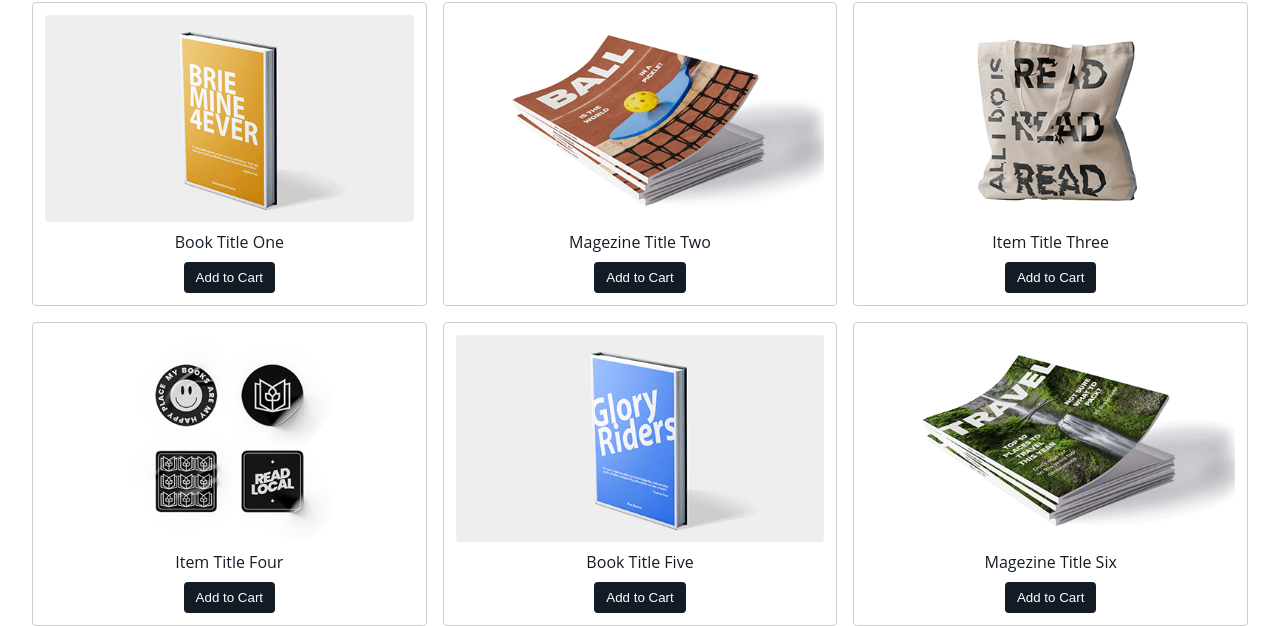
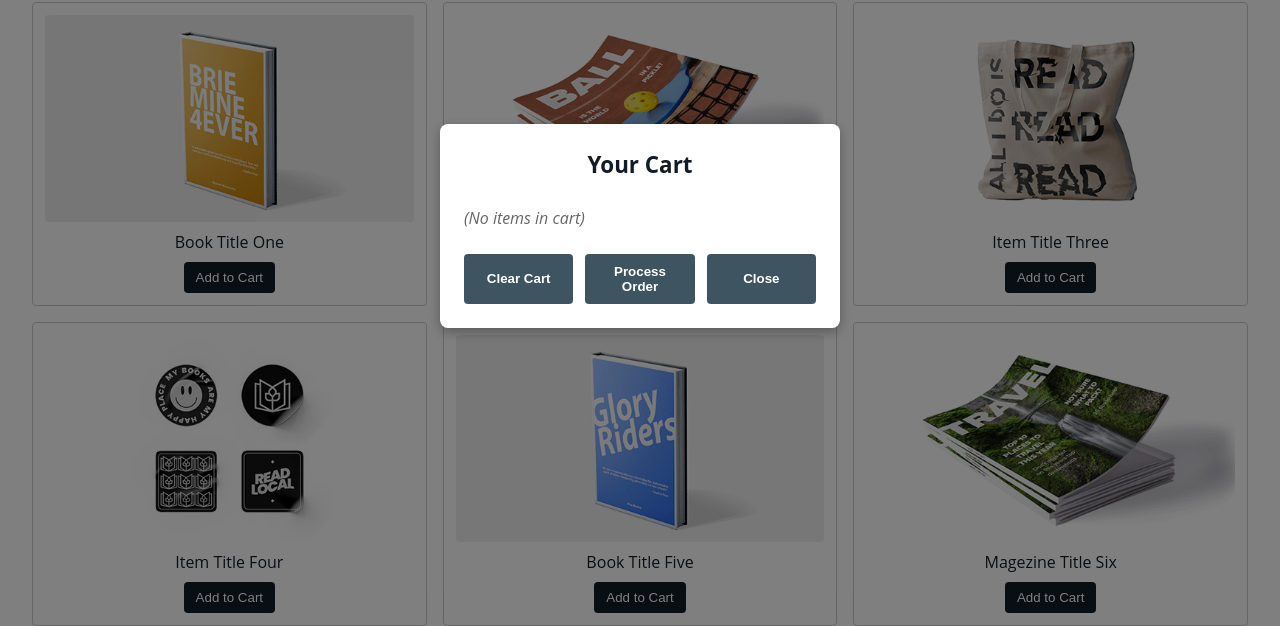
Before and after one commit to kevincruze/bookhaven-website, a plain HTML site: page gallery.html in a window 1280 px wide. Both pictures are taken after a click on the button "View Cart". Shown: the part 174-800 px from the top of the page. Drawn offline with Linux system fonts and the light colour scheme.

Commit message:
Updated so new javascript code can work

```diff
--- a/css/styles.css
+++ b/css/styles.css
@@ -432,6 +432,83 @@ main {
 
 
 
+.modal {
+    position: fixed;
+    inset: 0;
+    background: rgba(0,0,0,0.5);
+    display: none;
+    align-items: center;
+    justify-content: center;
+    padding: 16px;
+    z-index: 1000;
+}
+.modal-content {
+  background: #fff;
+  border-radius: 8px;
+  width: 100%;
+  max-width: 400px;
+  max-height: 80vh;
+  overflow-y: auto;
+  box-shadow: 0 4px 12px rgba(0,0,0,0.3);
+  padding: 24px;
+  display: flex;
+  flex-direction: column;
+  gap: 16px;
+}
+
+.modal-content h2 {
+  margin: 0;
+  font-size: 1.4rem;
+  text-align: center;
+  color: var(--brand-black);
+}
+
+#cart-items {
+  list-style: none;
+  padding: 0;
+  margin: 0;
+}
+#cart-items li {
+  padding: 8px 0;
+  border-bottom: 1px solid #eee;
+}
+#cart-items li:last-child {
+  border-bottom: none;
+  font-style: italic;
+  color: #666;
+}
+
+.modal-buttons {
+  display: flex;
+  gap: 12px;
+  flex-wrap: wrap;
+  justify-content: space-between;
+}
+.modal-buttons button {
+  flex: 1 1 30%;
+  padding: 10px;
+  border: none;
+  border-radius: 4px;
+  background: var(--brand-blue);
+  color: #fff;
+  font-weight: 600;
+  cursor: pointer;
+  transition: background 0.2s;
+}
+.modal-buttons button:hover {
+  background: var(--accent);
+}
+
+.close-modal {
+  background: #ccc;
+  color: #333;
+}
+.close-modal:hover {
+  background: #999;
+}
+
+
+
 
 footer {
     background-color: #f2f2f2;
--- a/gallery.html
+++ b/gallery.html
@@ -38,61 +38,75 @@
             </section>
 
             <section id = "items">
-                <div class = "item-card">
+                <div class = "item-card" data-item-id = "Book1">
                     <img src = "images/Client3_Book1.png" alt = "Product 1" />
                     <p class = "item-name">Book Title One</p>
                     <button class = "add-to-cart">Add to Cart</button>
                 </div>
 
-                <div class = "item-card">
+                <div class = "item-card" data-item-id = "Magazine1">
                     <img src = "images/Client3_Magazine1.png" alt = "Product 2" />
                     <p class = "item-name">Magezine Title Two</p>
                     <button class = "add-to-cart">Add to Cart</button>
                 </div>
 
-                <div class = "item-card">
+                <div class = "item-card" data-item-id = "ToteBag">
                     <img src = "images/Client3_ToteBag.png" alt = "Product 3" />
                     <p class = "item-name">Item Title Three</p>
                     <button class = "add-to-cart">Add to Cart</button>
                 </div>
 
-                <div class = "item-card">
+                <div class = "item-card" data-item-id = "Stickers">
                     <img src = "images/Client3_Stickers.png" alt = "Product 4" />
                     <p class = "item-name">Item Title Four</p>
                     <button class = "add-to-cart">Add to Cart</button>
                 </div>
 
-                <div class = "item-card">
+                <div class = "item-card" data-item-id = "Book2">
                     <img src = "images/Client3_Book2.png" alt = "Product 5" />
                     <p class = "item-name">Book Title Five</p>
                     <button class = "add-to-cart">Add to Cart</button>
                 </div>
 
-                 <div class = "item-card">
+                 <div class = "item-card" data-item-id = "Magazine2">
                     <img src = "images/Client3_Magazine2.png" alt = "Product 6" />
                     <p class = "item-name">Magezine Title Six</p>
                     <button class = "add-to-cart">Add to Cart</button>
                 </div>
 
-                <div class = "item-card">
+                <div class = "item-card" data-item-id = "Book3">
                     <img src = "images/Client3_Book3.png" alt = "Product 7" />
                     <p class = "item-name">Book Title Seven</p>
                     <button class = "add-to-cart">Add to Cart</button>
                 </div>
 
-                <div class = "item-card">
+                <div class = "item-card" data-item-id = "Magazine3">
                     <img src = "images/Client3_Magazine3.png" alt = "Product 8" />
                     <p class = "item-name">Magezine Title Eight</p>
                     <button class = "add-to-cart">Add to Cart</button>
                 </div>
 
-                <div class = "item-card">
+                <div class = "item-card" data-item-id = "Notebook">
                     <img src = "images/Client3_Notebook.png" alt = "Product 9" />
                     <p class = "item-name">Item Title Nine</p>
                     <button class = "add-to-cart">Add to Cart</button>
                 </div>
             </section>
         </main>
+
+        <div id = "cart-modal" class = "modal" style = "display:none;">
+            <div class = "modal-content">
+                <h2>Your Cart</h2>
+                <ul id = "cart-items"></ul>
+
+                <div class = "modal-buttons">
+                    <button id = "clear-cart">Clear Cart</button>
+                    <button id = "process-order">Process Order</button>
+                    <button class = "close-modal" aria-label = "Close cart">Close</button>
+                </div>
+
+            </div>
+        </div>
 
         <footer>
             <section id = "newsletter">
@@ -128,4 +142,6 @@
             </nav>
          </footer>
 
+            <script src="js/script.js"></script>
      </body>
+</html>
```
Also changed, not shown: about.html (+2 -0 lines), index.html (+1 -0 lines), staff-picks.html (+3 -0 lines).
